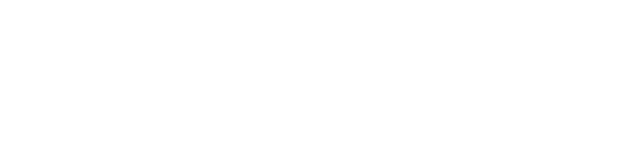
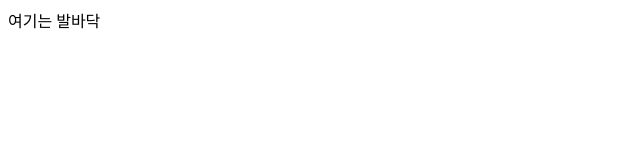
Before and after one commit to shin-eunji/iamtl, a plain HTML site: page index.html in a window 1280 px wide. Shown: the whole page, without its empty margins (0-640 px from the left). Drawn offline with Linux system fonts and the light colour scheme.

Commit message:
푸터 작성

```diff
--- a/index.html
+++ b/index.html
@@ -7,6 +7,6 @@
     <title>Document</title>
 </head>
 <body>
-
+    <footer>여기는 발바닥</footer>
 </body>
 </html>
```
